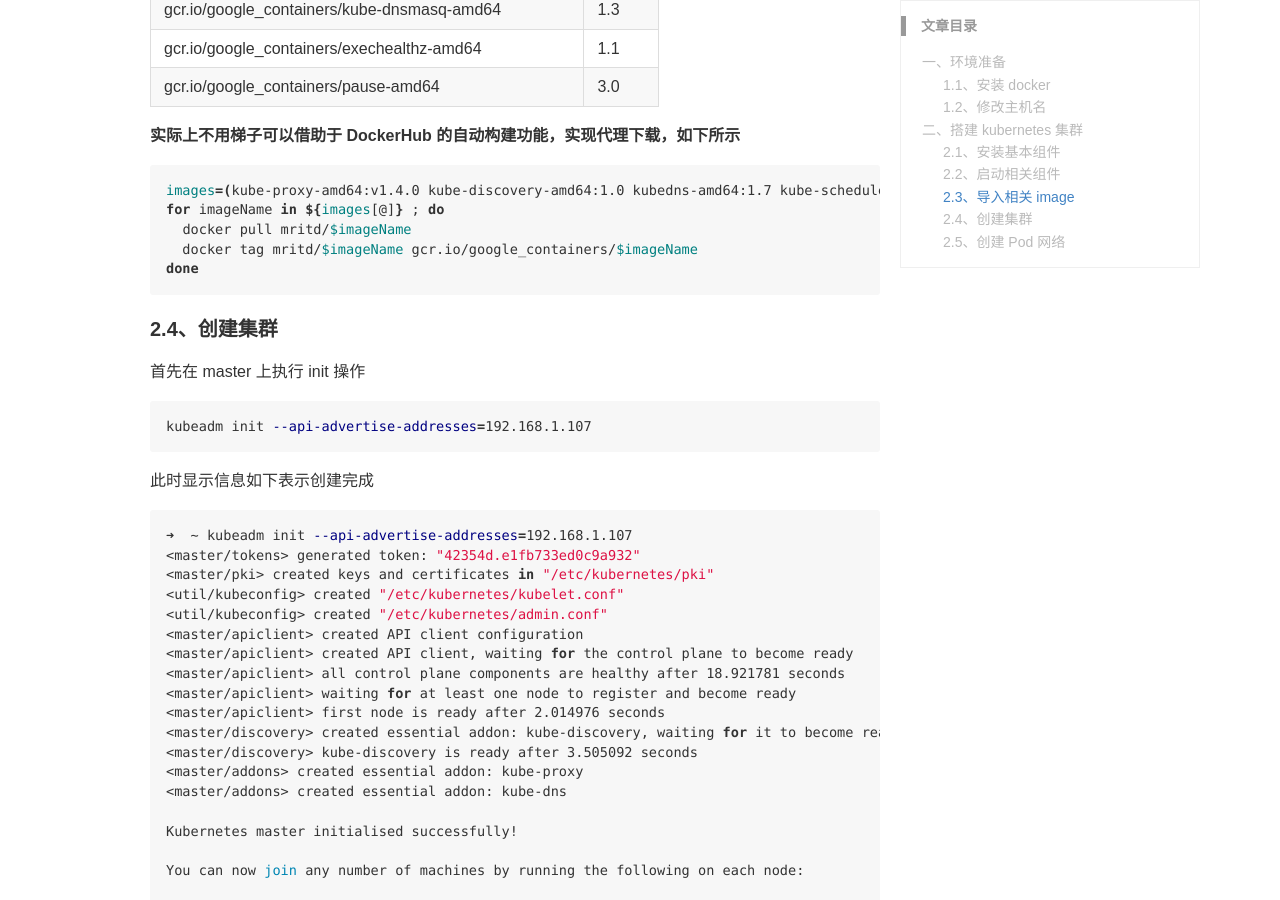
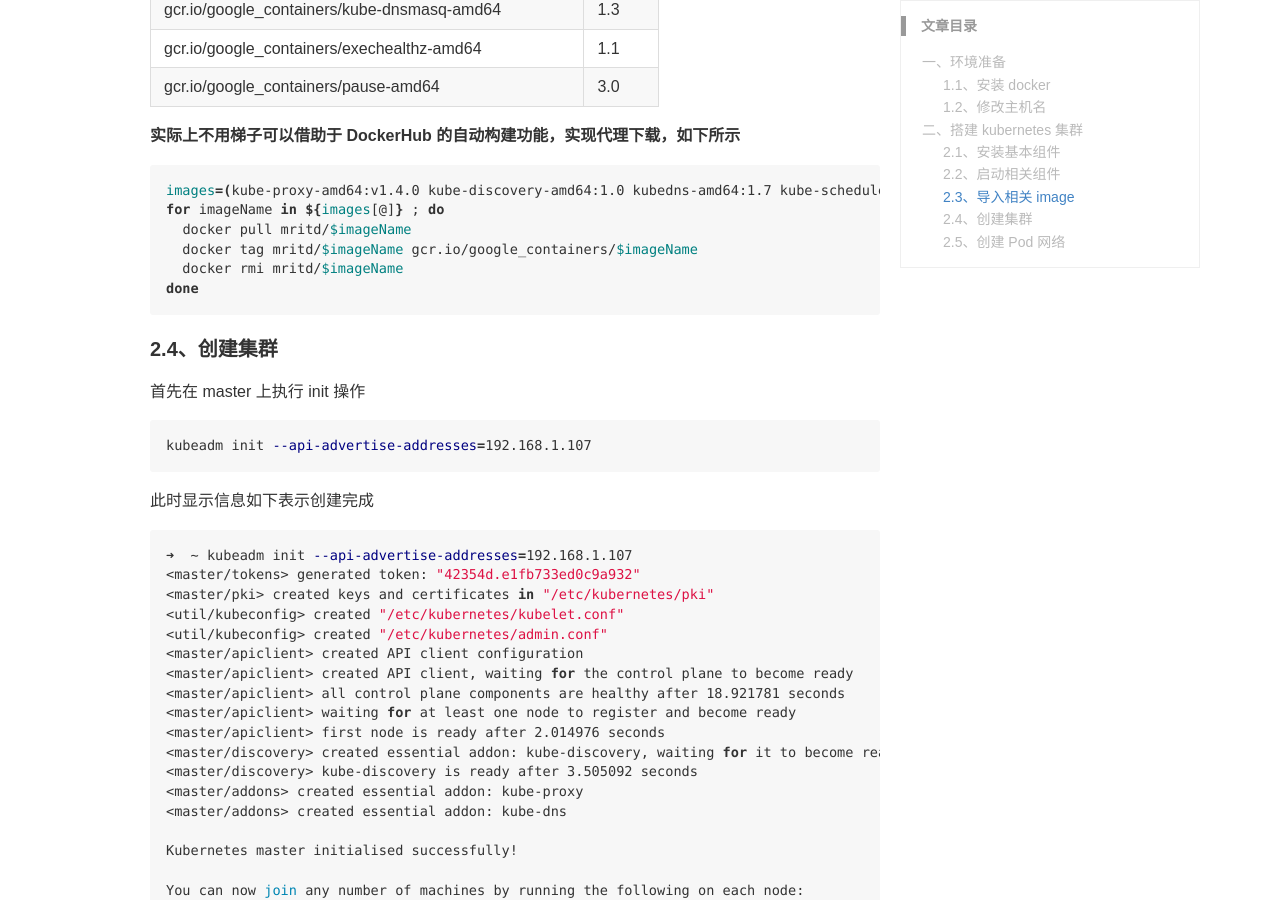
Before and after one commit to mritd/mritd.me, a Jekyll site: the page built from _posts/2016-10-09-kubernetes-1.4-create-cluster.md, in a window 1280 px wide and 900 px high, scrolled down 2668 px. Built offline with Jekyll 4.4.1, drawn with Linux system fonts in a browser that asks for light colours; comment, search, counter and statistics services are not loaded.

Commit message:
Update 2016-10-09-kubernetes-1.4-create-cluster.md

````diff
--- a/_posts/2016-10-09-kubernetes-1.4-create-cluster.md
+++ b/_posts/2016-10-09-kubernetes-1.4-create-cluster.md
@@ -121,6 +121,7 @@
 for imageName in ${images[@]} ; do
   docker pull mritd/$imageName
   docker tag mritd/$imageName gcr.io/google_containers/$imageName
+  docker rmi mritd/$imageName
 done
 ```
 
````
